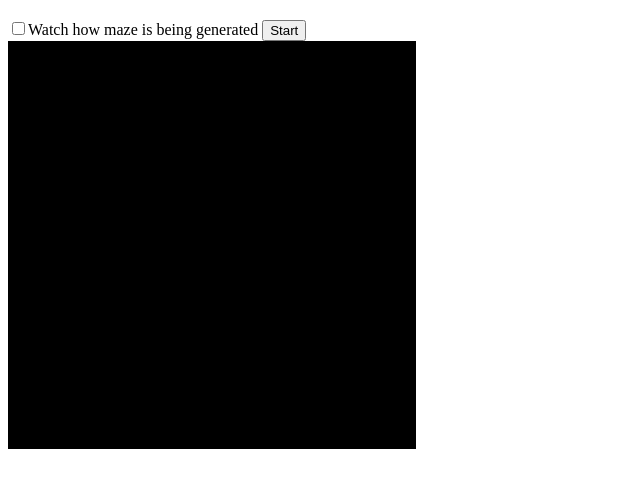
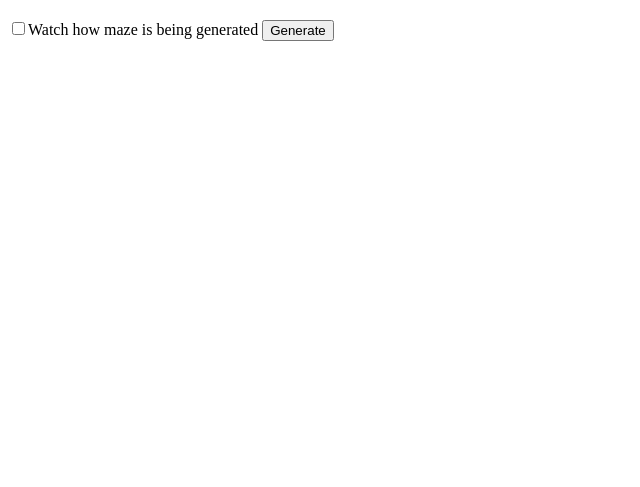
Before and after one commit to xosofox/aMAZEing, a plain HTML site: page index.html in a window 1280 px wide. Shown: the part 61-548 px from the top of the page, without its empty margins (0-640 px from the left). Drawn offline with Linux system fonts and the light colour scheme.

Commit message:
Reset rendering on generate twice

```diff
--- a/index.html
+++ b/index.html
@@ -8,7 +8,7 @@
 
         <div id="mazecontainer">
             <input type="checkbox" name="watch" id="watch"><label for="watch">Watch how maze is being generated</label>
-            <input type="button" name="start" value="Start" id="start"><br />
+            <input type="button" name="start" value="Generate" id="start"><br />
             <canvas id="mazeview" width="200" height="200"></canvas>
         </div>
 
@@ -40,7 +40,6 @@
                     bgColorStyle: "black",
                     fgColorStyle: "pink"
                 });
-                mazeView.render();
                 maze.setStart([0,0]);
                 maze.setExit([ROWS-1,COLS-1]);
                 //maze.startDigging([0,0]);
@@ -52,6 +51,7 @@
                         maze.set("stepDelay",-1);
                     }
                     maze.reset();
+                    mazeView.render();
                     maze.startDigging([0,0]);
                 });
             });
```
Also changed, not shown: 1 other file.
